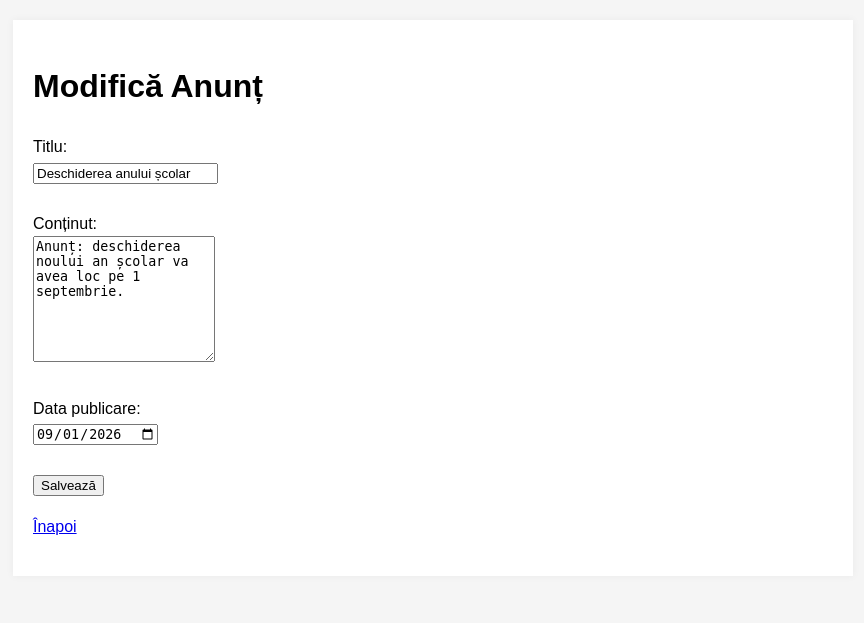
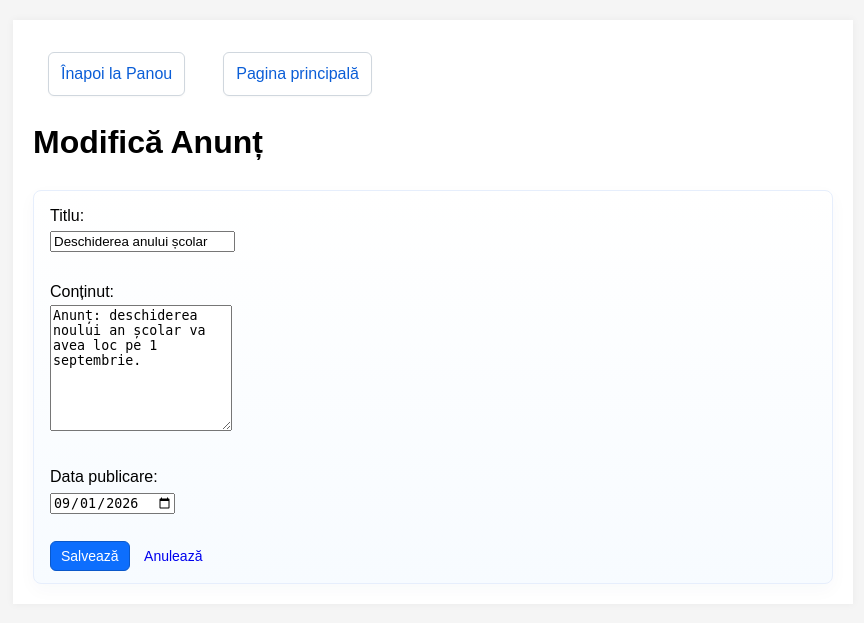
Before and after one commit to zbardian/scoala_gimnaziala, a PHP site: page /admin/modifica_anunt.php?id=1 in a window 1280 px wide. Shown: the top 623 px of the page, without its empty margins (207-1071 px from the left). Run offline with PHP 8.4, Linux system fonts and the light colour scheme; the visitor is signed in with stand-in values (Sample User, id 1); data comes from the database, SQL or seed files in the repository.

Commit message:
commit 19

```diff
--- a/admin/modifica_anunt.php
+++ b/admin/modifica_anunt.php
@@ -5,7 +5,9 @@ if (!isset($_SESSION['username'])) { header('Location: login.php'); exit; }
 // allow admin and editor to edit
 if (!isset($_SESSION['role']) || !in_array($_SESSION['role'], ['admin','editor'])) die('Acces interzis');
 
-if (!isset($_GET['id'])) die('Missing id');
+if (!isset($_GET['id'])) {
+    header('Location: dashboard.php'); exit;
+}
 $id = intval($_GET['id']);
 
 // fetch existing
@@ -15,7 +17,7 @@ mysqli_stmt_execute($stmt);
 $res = mysqli_stmt_get_result($stmt);
 $anunt = mysqli_fetch_assoc($res);
 mysqli_stmt_close($stmt);
-if (!$anunt) die('Anunț inexistent');
+if (!$anunt) { header('Location: dashboard.php'); exit; }
 
 $error = '';
 if ($_SERVER['REQUEST_METHOD'] === 'POST') {
@@ -46,15 +48,21 @@ if ($_SERVER['REQUEST_METHOD'] === 'POST') {
 </head>
 <body>
     <main class="container">
+        <nav class="admin-nav">
+            <a href="dashboard.php">Înapoi la Panou</a>
+            <a href="/sg/index.php">Pagina principală</a>
+        </nav>
         <h1>Modifică Anunț</h1>
-        <?php if ($error) echo '<p style="color:red">'.htmlspecialchars($error,ENT_QUOTES,'UTF-8').'</p>'; ?>
-        <form method="post">
-            <label>Titlu:<br><input name="titlu" value="<?php echo htmlspecialchars($anunt['titlu'],ENT_QUOTES,'UTF-8'); ?>" required></label><br><br>
-            <label>Conținut:<br><textarea name="continut" rows="8" required><?php echo htmlspecialchars($anunt['continut'],ENT_QUOTES,'UTF-8'); ?></textarea></label><br><br>
-            <label>Data publicare:<br><input type="date" name="data_publicare" value="<?php echo htmlspecialchars($anunt['data_publicare'],ENT_QUOTES,'UTF-8'); ?>"></label><br><br>
-            <button type="submit">Salvează</button>
-        </form>
-        <p><a href="dashboard.php">Înapoi</a></p>
+        <?php if ($error) echo '<p class="errors">'.htmlspecialchars($error,ENT_QUOTES,'UTF-8').'</p>'; ?>
+        <div class="stat-card">
+            <form method="post">
+                <label>Titlu:<br><input name="titlu" value="<?php echo htmlspecialchars($anunt['titlu'],ENT_QUOTES,'UTF-8'); ?>" required></label><br><br>
+                <label>Conținut:<br><textarea name="continut" rows="8" required><?php echo htmlspecialchars($anunt['continut'],ENT_QUOTES,'UTF-8'); ?></textarea></label><br><br>
+                <label>Data publicare:<br><input type="date" name="data_publicare" value="<?php echo htmlspecialchars($anunt['data_publicare'],ENT_QUOTES,'UTF-8'); ?>"></label><br><br>
+                <button class="btn btn-edit" type="submit">Salvează</button>
+                <a class="btn" href="dashboard.php">Anulează</a>
+            </form>
+        </div>
     </main>
 </body>
 </html>
```
